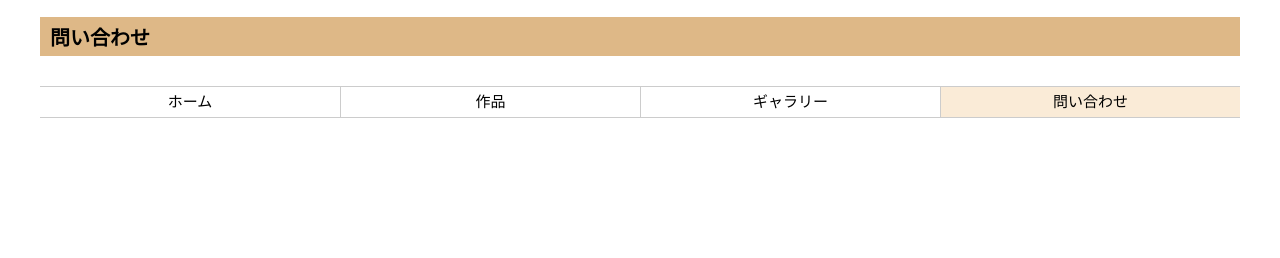
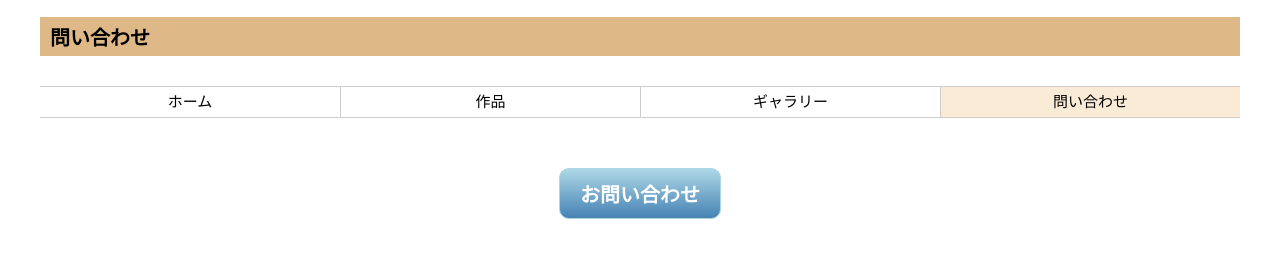
Before and after one commit to timu88/flash_branch, a plain HTML site: page pages/mailform.html in a window 1280 px wide. Drawn offline with Linux system fonts and the light colour scheme.

Commit message:
問い合わせボタン作成

```diff
--- a/css/home_style.css
+++ b/css/home_style.css
@@ -70,3 +70,26 @@ p {font-size: 15px;}
 #pageHead .globalNavi ul li.current a{
     background-color: antiquewhite;
 }
+
+/*メールフォーム用ボタン*/
+#mailform .btn{
+    text-align: center;
+    margin: 0;
+    margin: 50px;
+}
+#mailform .btn a{
+    font-size: 20px;
+    font-weight: bold;
+    text-decoration: none;
+    color: #ffffff;
+    background-color: cadetblue;
+    padding: 10px 20px;
+    border-radius: 10px;
+    background-image: -webkit-linear-gradient(top, lightblue, steelblue);
+    background-image: linear-gradient(to bottom, lightblue, steelblue);
+    border: 1px solid lightblue;
+    display: inline-block;
+}
+#mailform .btn a:hover{
+    opacity: 0.8;
+}
--- a/pages/mailform.html
+++ b/pages/mailform.html
@@ -12,7 +12,6 @@
                     <header class="articleDetailHead">
                         <h1 class="pageTitle">問い合わせ</h1>
                     </header>
-            </article>
 
                 <div id="pageHead">
                     <nav class="globalNavi">
@@ -24,6 +23,11 @@
                         </ul>
                     </nav>
                 </div>
+                <div id="mailform">
+                    <!--問い合わせフォーム-->
+                    <p class="btn"><a href="#">お問い合わせ</a></p>
+                </div>
+            </article>
         </div>
     </body>
 </html>
```
Lines whose indentation alone changed are shown as unchanged.
